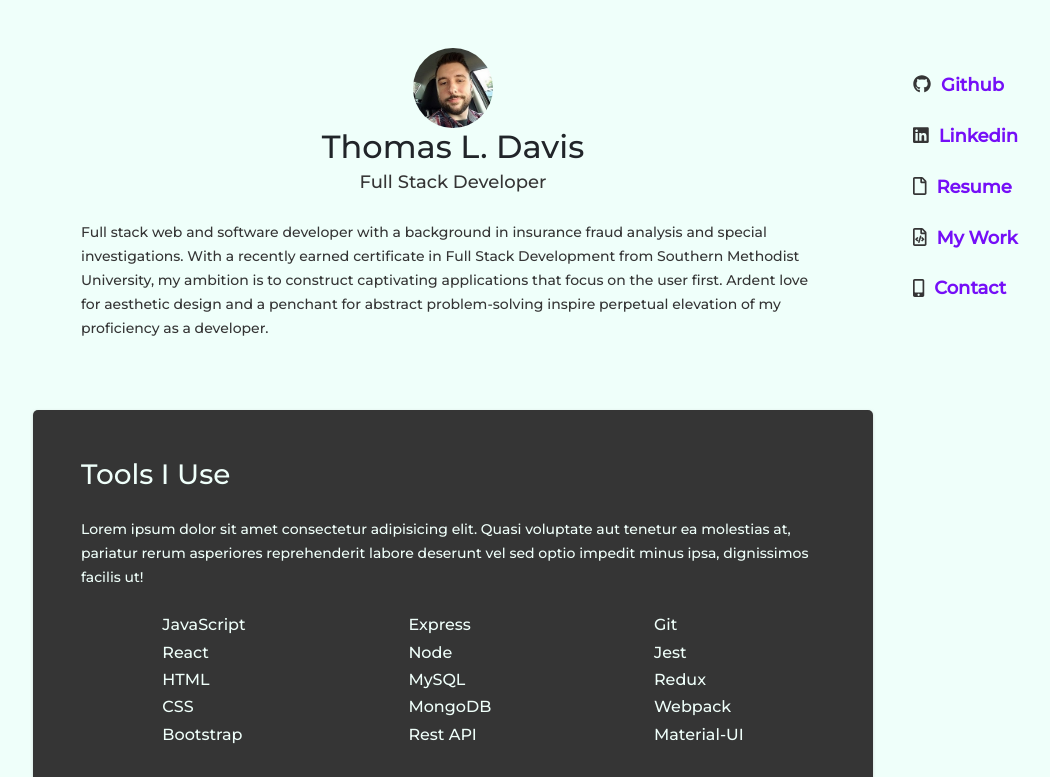
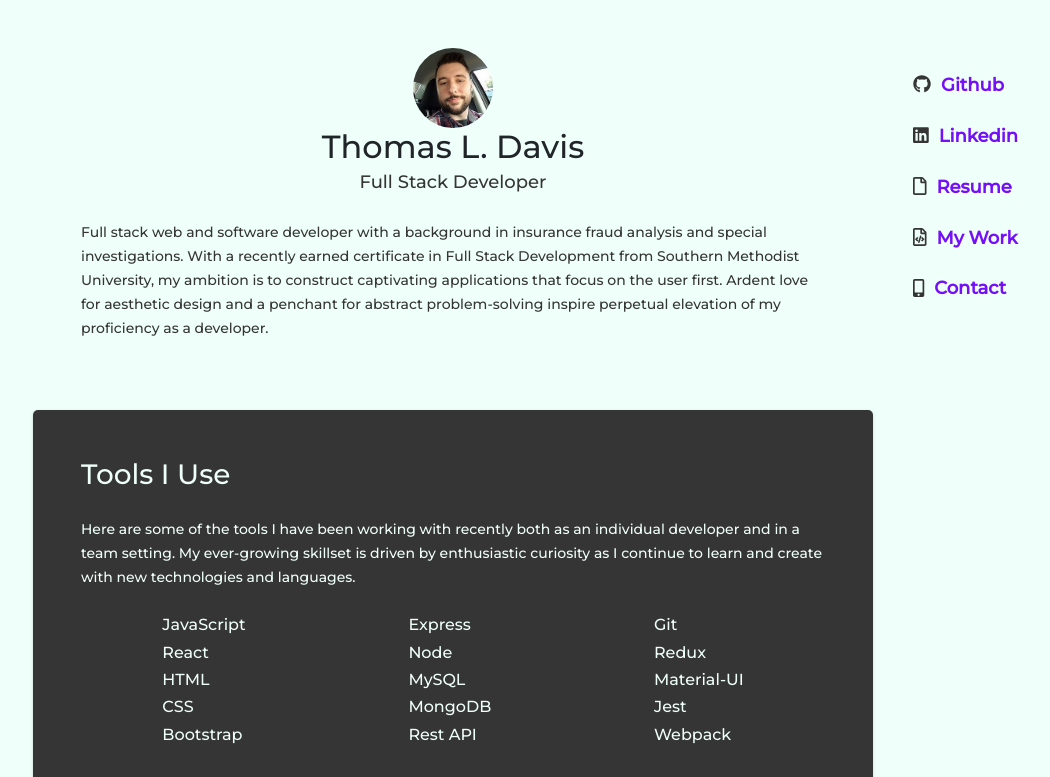
Before and after one commit to tldav/portfolio-2020, a React (Create React App) app: page / in a window 1280 px wide. Shown: the top 777 px of the page, without its empty margins (187-1237 px from the left). Built offline with nearby package versions, Linux system fonts and the light colour scheme; a web font is replaced by a local one.

Commit message:
Updated teh lorem ipsum in the tools section to something appropriate

```diff
--- a/src/sections/Tools.jsx
+++ b/src/sections/Tools.jsx
@@ -40,10 +40,10 @@ const Tools = ({ element }) => {
 					</ul>
 					<ul>
 						<li>Git</li>
+						<li>Redux</li>
+						<li>Material-UI</li>
 						<li>Jest</li>
-						<li>Redux</li>
 						<li>Webpack</li>
-						<li>Material-UI</li>
 					</ul>
 				</div>
 			);
@@ -51,7 +51,7 @@ const Tools = ({ element }) => {
 		return (
 			<p className="tools-p">
 				JavaScript React HTML CSS Bootstrap Express Node MySQL MongoDB
-				Rest API Redux Git Webpack Jest Material-UI
+				Rest API Redux Material-UI Git Webpack Jest
 			</p>
 		);
 	};
@@ -61,10 +61,11 @@ const Tools = ({ element }) => {
 			<div ref={element}>
 				<h1>Tools I Use</h1>
 				<p>
-					Lorem ipsum dolor sit amet consectetur adipisicing elit.
-					Quasi voluptate aut tenetur ea molestias at, pariatur rerum
-					asperiores reprehenderit labore deserunt vel sed optio
-					impedit minus ipsa, dignissimos facilis ut!
+					Here are some of the tools I have been working with recently
+					both as an individual developer and in a team setting. My
+					ever-growing skillset is driven by enthusiastic curiosity as
+					I continue to learn and create with new technologies and
+					languages.
 				</p>
 				{renderToolsList()}
 				<div className="tools-icons">
```
